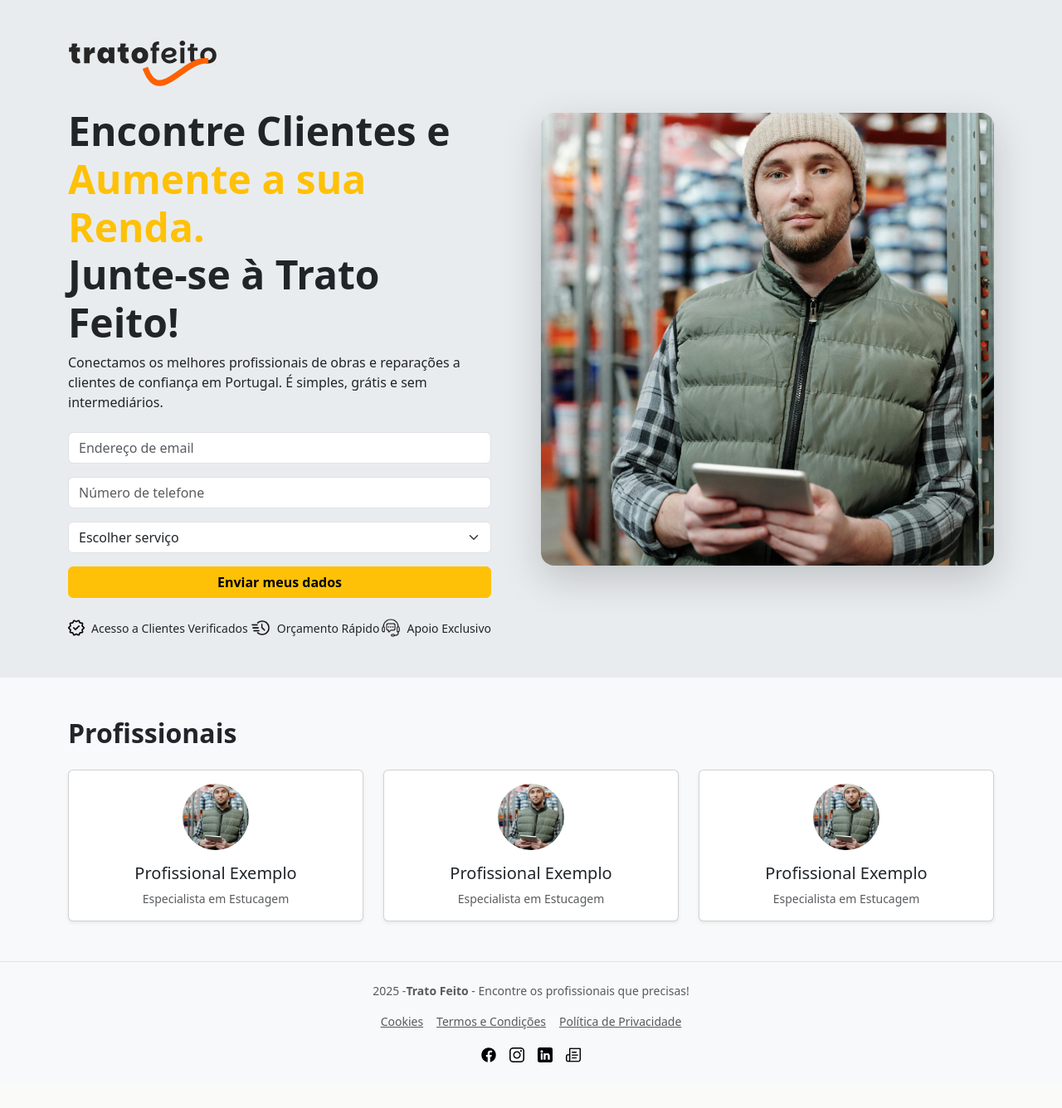
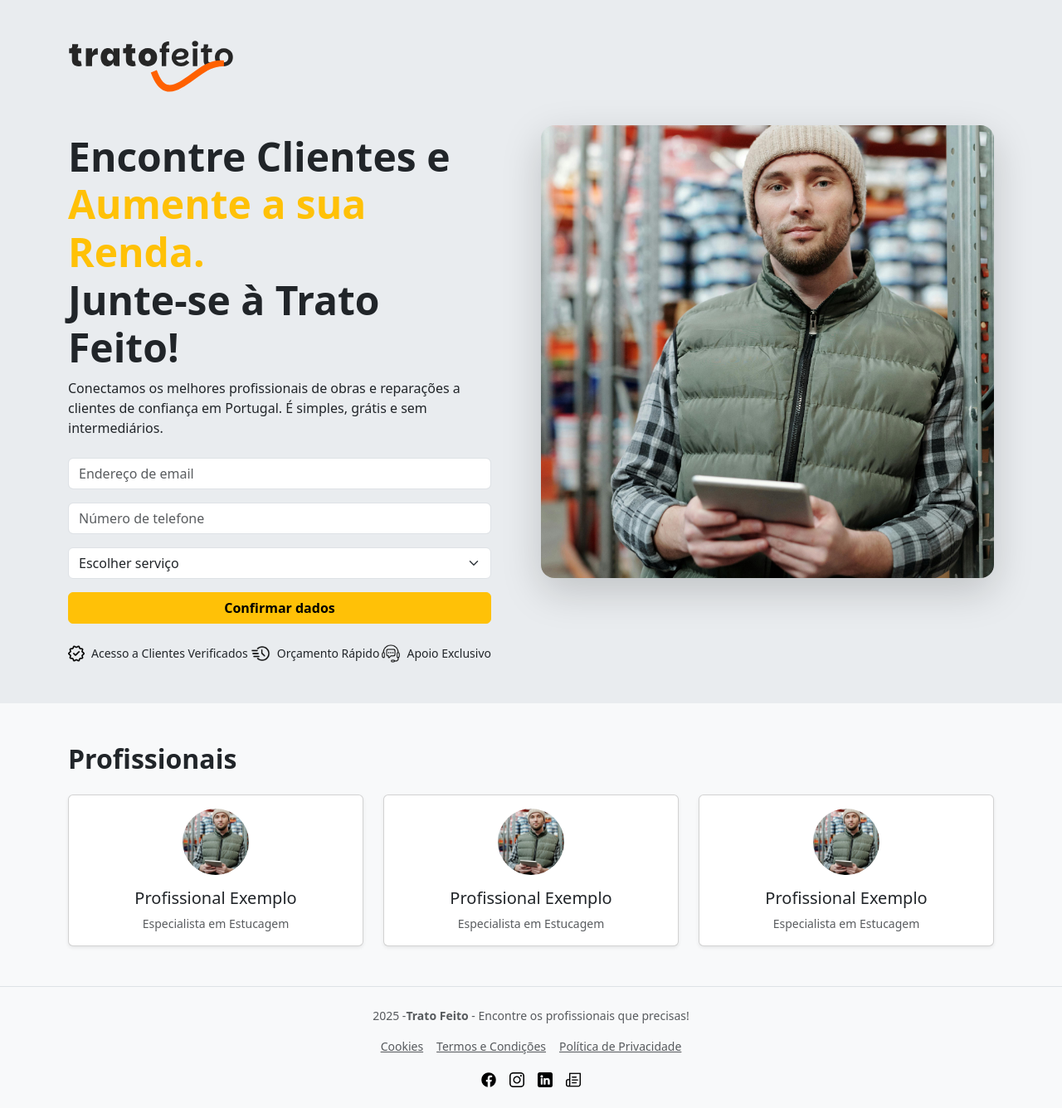
Before and after one commit to drigues/tratofeito, a Laravel app: page /receba-projetos in a window 1280 px wide. Shown: the whole page at 83% size. Before the commit the page ends 1281 px from the top, so only its background shows below. Run offline with Laravel 12, Linux system fonts and the light colour scheme; style sheets or scripts are compiled from the project's sources.

Commit message:
db pgsql

```diff
--- a/config/database.php
+++ b/config/database.php
@@ -70,7 +70,6 @@ return [
 
         'pgsql' => [
             'driver' => 'pgsql',
-            'url' => env('DATABASE_URL'), // ✅ Laravel will parse this
             'host' => env('DB_HOST', '127.0.0.1'),
             'port' => env('DB_PORT', '5432'),
             'database' => env('DB_DATABASE', 'forge'),
--- a/resources/views/landing/orcamentos.blade.php
+++ b/resources/views/landing/orcamentos.blade.php
@@ -8,7 +8,7 @@
     <div class="row align-items-center">
       <!-- Esquerda: Texto e Formulário -->
       <div class="col-md-6 pe-5">
-        <a href="{{ route('welcome') }}"><img src="/assets/images/logo.svg" alt="Logo" class="mb-4" style="width: 180px;"></a>
+        <a href="{{ route('welcome') }}"><img src="/assets/images/logo.svg" alt="Logo" class="mb-5" style="width: 200px;"></a>
         <h1 class="display-5 fw-bold">
           Encontre os profissionais <br>
           <span class="text-primary">que precisas.</span><br>
@@ -29,7 +29,7 @@
               <option>Escolher serviço</option>
             </select>
           </div>
-          <button type="submit" class="btn btn-primary w-100 fw-semibold">Enviar meus dados</button>
+          <button type="submit" class="btn btn-primary w-100 fw-semibold">Confirmar dados</button>
         </form>
         <div class="d-flex justify-content-between mt-4 text-dark small">
           <div class="d-flex align-items-center gap-2">
--- a/resources/views/landing/projetos.blade.php
+++ b/resources/views/landing/projetos.blade.php
@@ -9,7 +9,7 @@
     <div class="row align-items-center">
       <!-- Esquerda: Texto e Formulário -->
       <div class="col-md-6 pe-5">
-        <a href="{{ route('welcome') }}"><img src="/assets/images/logo.svg" alt="Logo" class="mb-4" style="width: 180px;"></a>
+        <a href="{{ route('welcome') }}"><img src="/assets/images/logo.svg" alt="Logo" class="mb-5" style="width: 200px;"></a>
          <h1 class="display-5 fw-bold">
           Encontre Clientes e <br>
           <span class="text-warning">Aumente a sua Renda.</span><br>
@@ -30,7 +30,7 @@
               <option>Escolher serviço</option>
             </select>
           </div>
-          <button type="submit" class="btn btn-warning w-100 fw-semibold">Enviar meus dados</button>
+          <button type="submit" class="btn btn-warning w-100 fw-semibold">Confirmar dados</button>
         </form>
         <div class="d-flex justify-content-between mt-4 text-dark small">
           <div class="d-flex align-items-center gap-2">
--- a/resources/views/welcome.blade.php
+++ b/resources/views/welcome.blade.php
@@ -8,8 +8,8 @@
     <!-- Cliente -->
     <div class="col-md-6 d-flex align-items-center justify-content-center box-texto cliente-bloco text-white text-center">
       <div class="p-4 box-frente" style="">
-        <h2 class="fw-bold mb-3">Precisa de um Serviço?</h2>
-        <p>Peça orçamentos gratuitos a profissionais verificados.</p>
+        <h2 class="fw-bold mb-3">Tens de um serviço?</h2>
+        <p>Peça orçamentos gratuitos à profissionais verificados.</p>
         <a href="{{ route('landing.orcamentos') }}" class="btn btn-primary btn-lg mt-3">Peça Orçamento</a>
       </div>
     </div>
```
